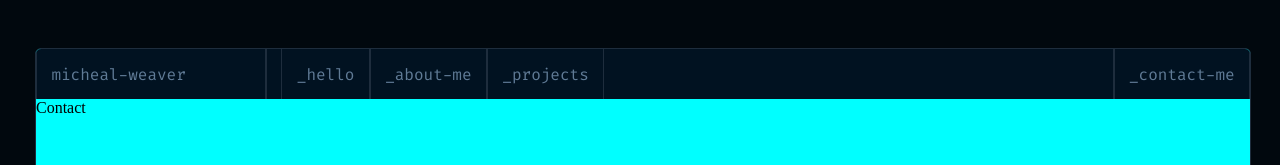
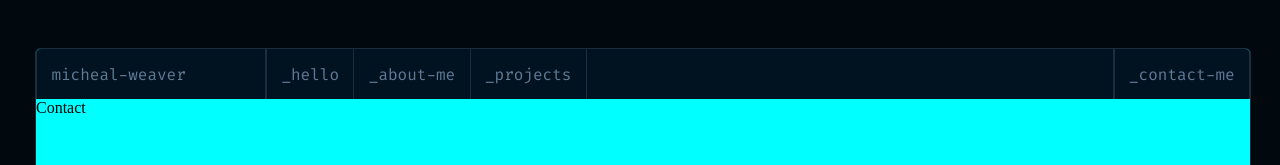
Before and after one commit to INDIANA-Jen/portfolio_client, a React (Vite) app: page /contact in a window 1280 px wide. Shown: the top 165 px of the page. Built offline with nearby package versions, Linux system fonts and the light colour scheme.

Commit message:
Update style Nav: margin and padding items

```diff
--- a/src/components/Header/navbar/Nav.module.scss
+++ b/src/components/Header/navbar/Nav.module.scss
@@ -13,23 +13,27 @@
     overflow: hidden;
     justify-content: space-between;
     align-items: center;
-
+    //gap: 0;
 
     .left, .center, .right {
         display: flex;
         border: 0.5px solid $linesColor;
-        padding: 0.9rem;
-
-
+       // padding: 0;
+        //margin: 0;
       }
 
-      .center {
+    .left, .right {
+        padding: 0.9rem;
+    }
+
+    .center {
         flex: 1;
         //gap: 1rem;
 
         > * {
             border: 0.5px solid $linesColor;
             padding: 0.9rem;
+            border-left: none;
 
           }
 
@@ -40,6 +44,8 @@
         justify-content: flex-start;
        // background-color: blue;
         width: 230px;
+
+
       }
 
       .right {
```
